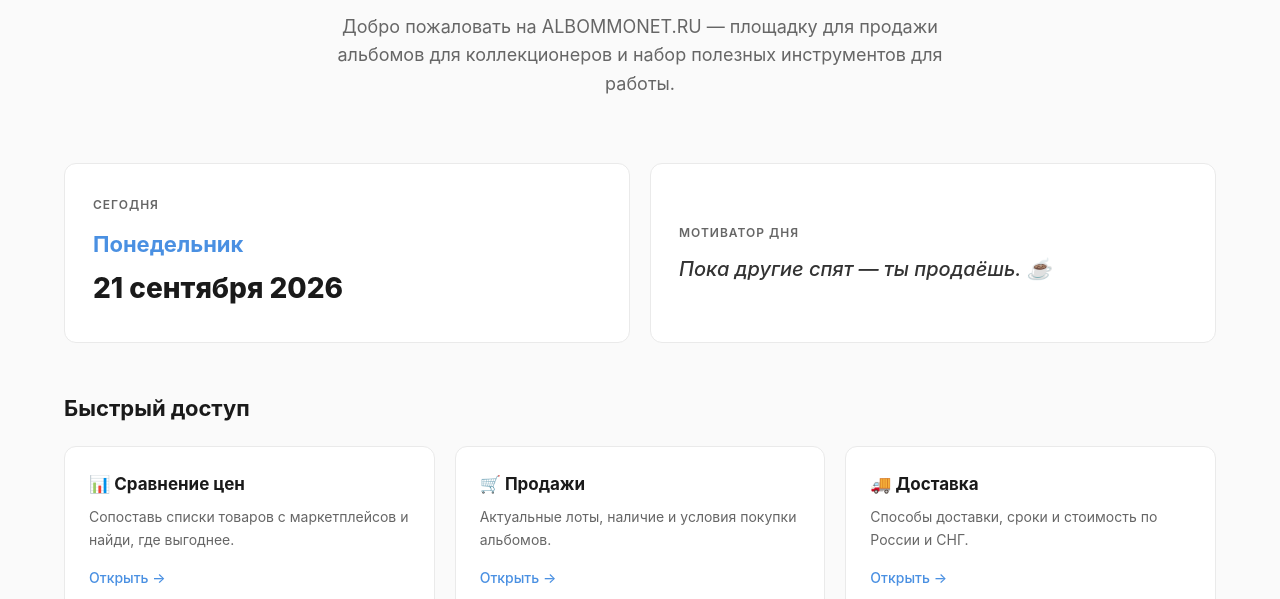
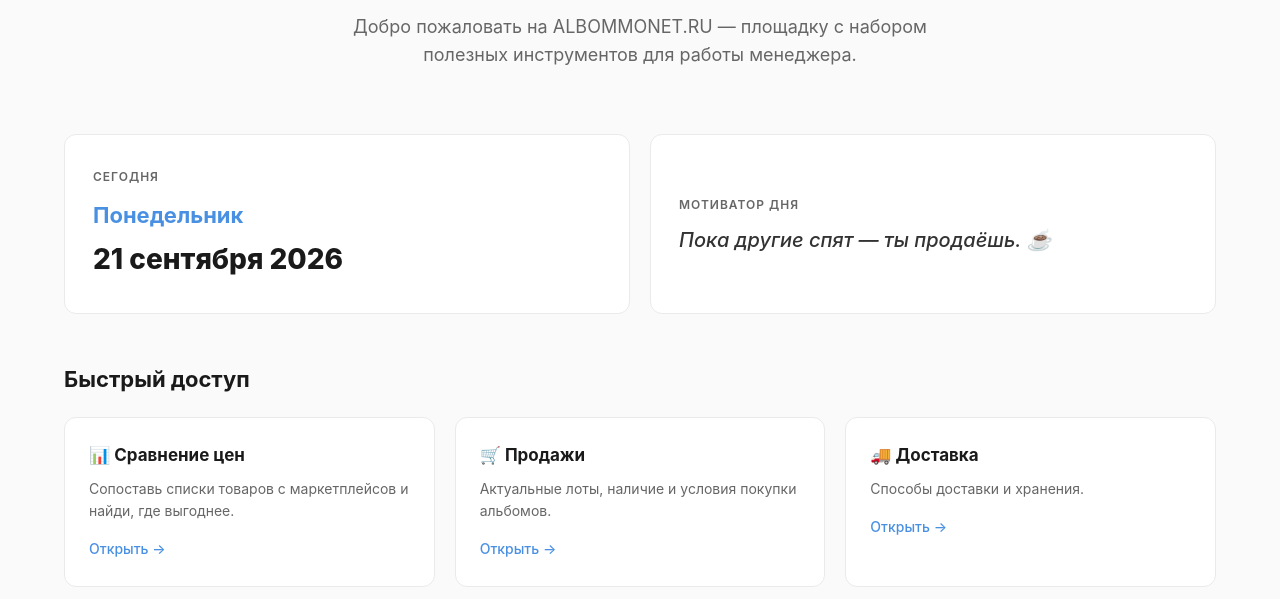
Before and after one commit to platan010777/albommonet, a plain HTML site: page index.html in a window 1280 px wide. Shown: the part 201-800 px from the top of the page. Drawn offline with Linux system fonts and the light colour scheme.

Commit message:
Update index.html

```diff
--- a/index.html
+++ b/index.html
@@ -3,8 +3,8 @@
 <head>
 <meta charset="UTF-8">
 <meta name="viewport" content="width=device-width, initial-scale=1">
-<meta name="description" content="ALBOMMONET.RU — продажи альбомов для коллекционеров и полезные инструменты.">
-<title>ALBOMMONET.RU — Главная</title>
+<meta name="description" content="ALBOMMONET.RU — полезные инструменты.">
+<title>ALBOMMONET.RU TOOLS — Главная</title>
 <link rel="stylesheet" href="./style.css">
 <link rel="icon" href="./images/favicon.ico" type="image/x-icon">
 
@@ -124,8 +124,7 @@
 
   <section class="hero">
     <h1>Привет! 👋</h1>
-    <p>Добро пожаловать на ALBOMMONET.RU — площадку для продажи альбомов
-       для коллекционеров и набор полезных инструментов для работы.</p>
+    <p>Добро пожаловать на ALBOMMONET.RU — площадку с набором полезных инструментов для работы менеджера.</p>
   </section>
 
   <section class="dashboard">
@@ -158,7 +157,7 @@
 
       <div class="card">
         <h3>🚚 Доставка</h3>
-        <p>Способы доставки, сроки и стоимость по России и СНГ.</p>
+        <p>Способы доставки и хранения.</p>
         <a href="./pages/delivery.html">Открыть →</a>
       </div>
 
```
